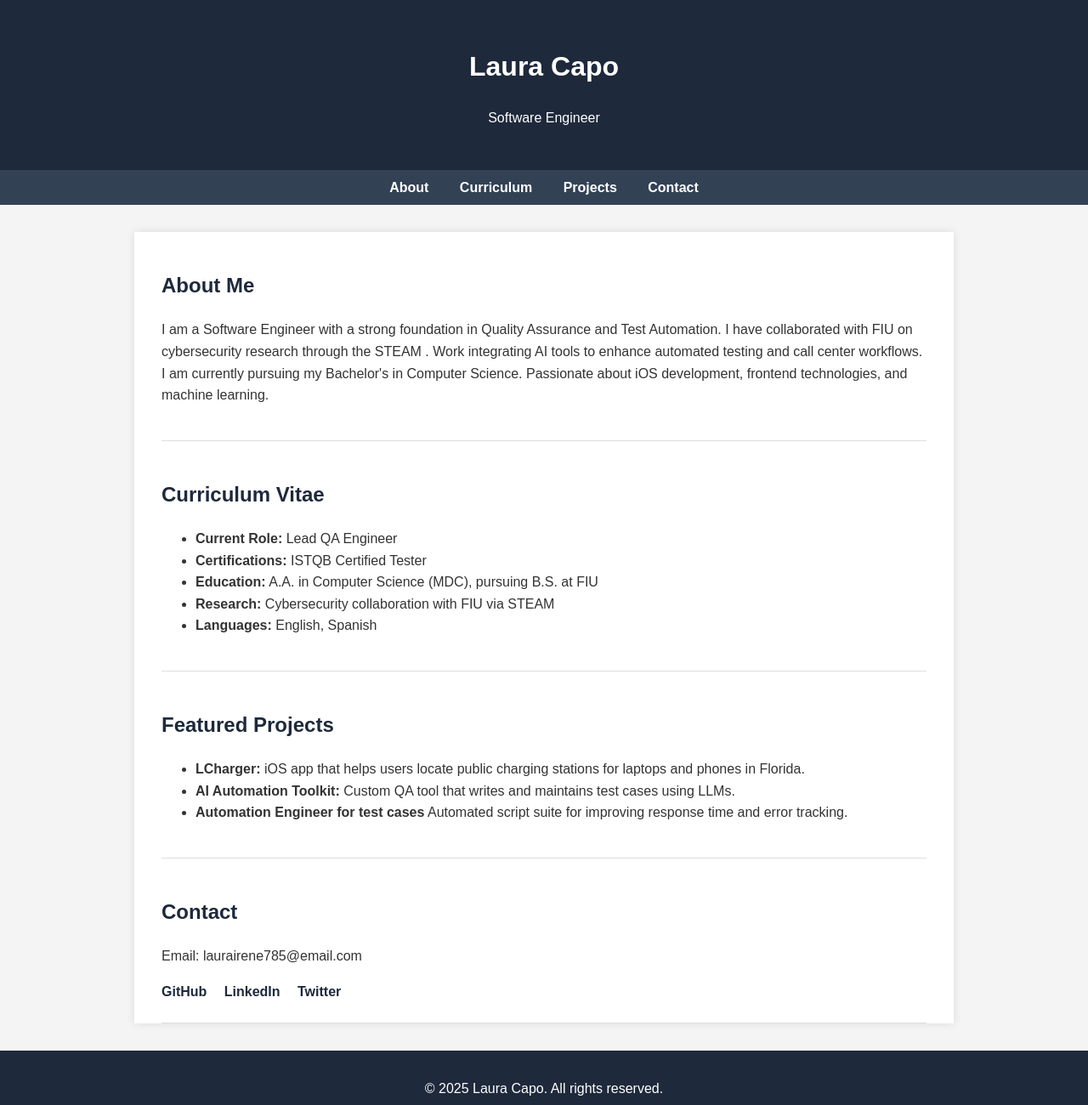
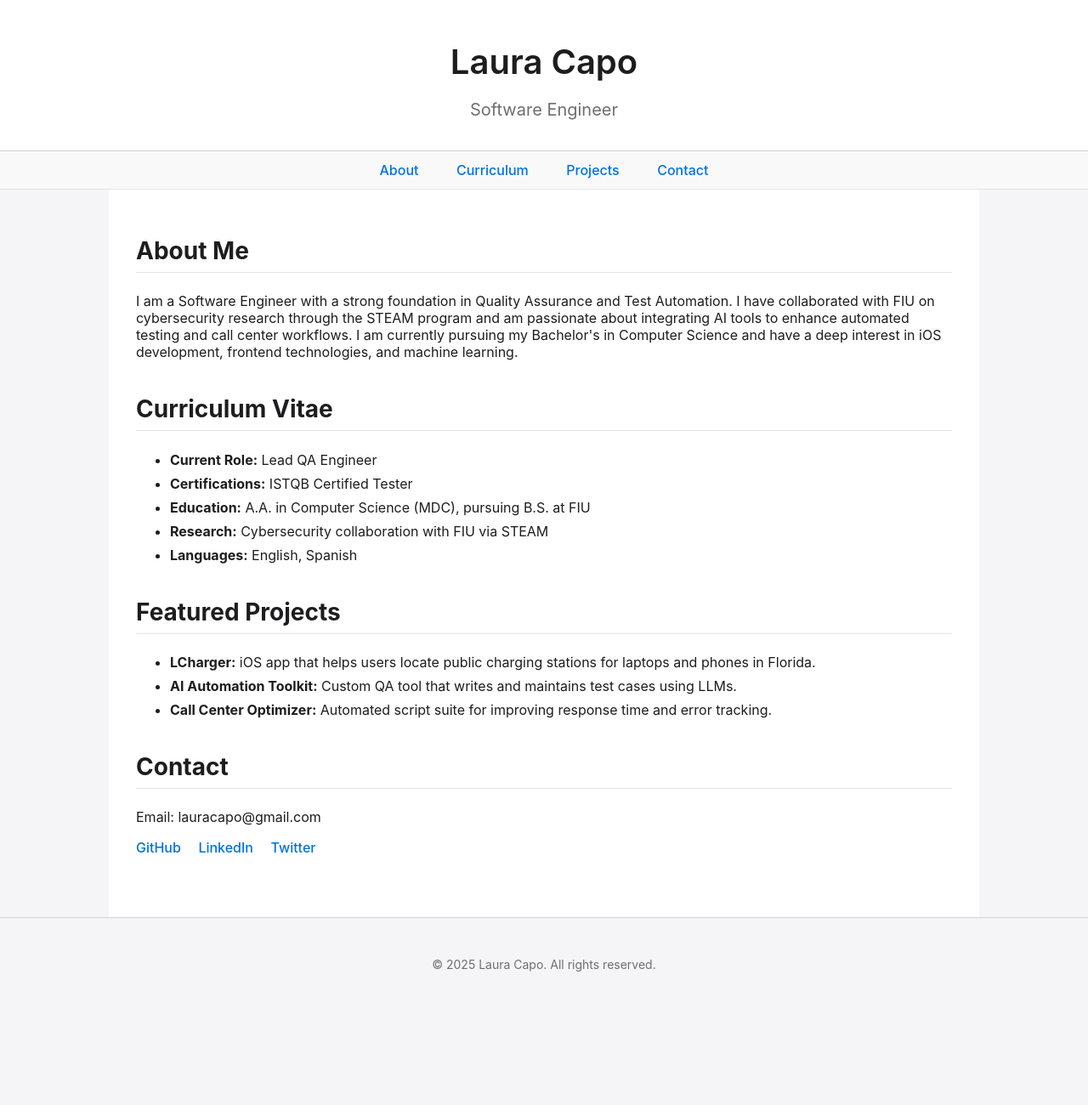
Before and after one commit to laurairene786/laurairene786.github.io, a plain HTML site: page index.html in a window 1280 px wide. Shown: the whole page at 85% size. After the commit the page ends 1189 px from the top, so only its background shows below. Drawn offline with Linux system fonts and the light colour scheme.

Commit message:
Fix UI and fix email

```diff
--- a/index.html
+++ b/index.html
@@ -1,67 +1,84 @@
+
 <!DOCTYPE html>
 <html lang="en">
 <head>
   <meta charset="UTF-8">
   <meta name="viewport" content="width=device-width, initial-scale=1.0">
-  <title>Laura Capo | Software Engineer </title>
+  <title>Laura Capo | Software Engineer & Researcher</title>
   <style>
     body {
-      font-family: Arial, sans-serif;
       margin: 0;
       padding: 0;
-      line-height: 1.6;
-      background: #f4f4f4;
-      color: #333;
+      font-family: -apple-system, BlinkMacSystemFont, 'San Francisco', 'Helvetica Neue', Helvetica, Arial, sans-serif;
+      background-color: #f5f5f7;
+      color: #1d1d1f;
     }
     header {
-      background: #1e293b;
-      color: #fff;
-      padding: 2rem 0;
+      background-color: #ffffff;
+      padding: 3rem 1rem 1rem;
       text-align: center;
+      border-bottom: 1px solid #d2d2d7;
+    }
+    header h1 {
+      margin: 0;
+      font-size: 2.5rem;
+      font-weight: 600;
+    }
+    header p {
+      font-size: 1.25rem;
+      color: #6e6e73;
     }
     nav {
-      background: #334155;
-      padding: 0.5rem;
       text-align: center;
+      background-color: #f9f9f9;
+      border-bottom: 1px solid #e5e5ea;
+      padding: 0.75rem 0;
     }
     nav a {
-      color: white;
-      margin: 0 1rem;
+      margin: 0 1.25rem;
       text-decoration: none;
-      font-weight: bold;
+      color: #0071e3;
+      font-weight: 500;
     }
     .container {
-      max-width: 900px;
-      margin: 2rem auto;
-      padding: 0 2rem;
-      background: #fff;
-      box-shadow: 0 0 10px rgba(0,0,0,0.1);
+      max-width: 960px;
+      margin: auto;
+      padding: 2rem;
+      background-color: #ffffff;
     }
     section {
-      padding: 1.5rem 0;
-      border-bottom: 1px solid #ddd;
+      margin-bottom: 2.5rem;
     }
     h2 {
-      color: #1e293b;
+      font-size: 1.75rem;
+      color: #1d1d1f;
+      border-bottom: 1px solid #e5e5ea;
+      padding-bottom: 0.5rem;
+    }
+    ul li {
+      margin: 0.5rem 0;
     }
     footer {
       text-align: center;
-      padding: 1rem;
-      background: #1e293b;
-      color: #fff;
+      padding: 2rem 1rem;
+      background-color: #f5f5f7;
+      font-size: 0.875rem;
+      color: #6e6e73;
+      border-top: 1px solid #d2d2d7;
     }
     .social-links a {
+      display: inline-block;
       margin-right: 1rem;
-      color: #1e293b;
+      color: #0071e3;
       text-decoration: none;
-      font-weight: bold;
+      font-weight: 500;
     }
   </style>
 </head>
 <body>
   <header>
     <h1>Laura Capo</h1>
-    <p>Software Engineer</p>
+    <p>Software Engineer </p>
   </header>
 
   <nav>
@@ -74,7 +91,7 @@
   <div class="container">
     <section id="about">
       <h2>About Me</h2>
-      <p>I am a Software Engineer with a strong foundation in Quality Assurance and Test Automation. I have collaborated with FIU on cybersecurity research through the STEAM . Work integrating AI tools to enhance automated testing and call center workflows. I am currently pursuing my Bachelor's in Computer Science. Passionate about iOS development, frontend technologies, and machine learning.</p>
+      <p>I am a Software Engineer with a strong foundation in Quality Assurance and Test Automation. I have collaborated with FIU on cybersecurity research through the STEAM program and am passionate about integrating AI tools to enhance automated testing and call center workflows. I am currently pursuing my Bachelor's in Computer Science and have a deep interest in iOS development, frontend technologies, and machine learning.</p>
     </section>
 
     <section id="cv">
@@ -93,13 +110,13 @@
       <ul>
         <li><strong>LCharger:</strong> iOS app that helps users locate public charging stations for laptops and phones in Florida.</li>
         <li><strong>AI Automation Toolkit:</strong> Custom QA tool that writes and maintains test cases using LLMs.</li>
-        <li><strong>Automation Engineer for test cases</strong> Automated script suite for improving response time and error tracking.</li>
+        <li><strong>Call Center Optimizer:</strong> Automated script suite for improving response time and error tracking.</li>
       </ul>
     </section>
 
     <section id="contact">
       <h2>Contact</h2>
-      <p>Email: laurairene785@email.com</p>
+      <p>Email: lauracapo@gmail.com</p>
       <div class="social-links">
         <a href="https://github.com/laurairene786">GitHub</a>
         <a href="https://linkedin.com/in/">LinkedIn</a>
```
